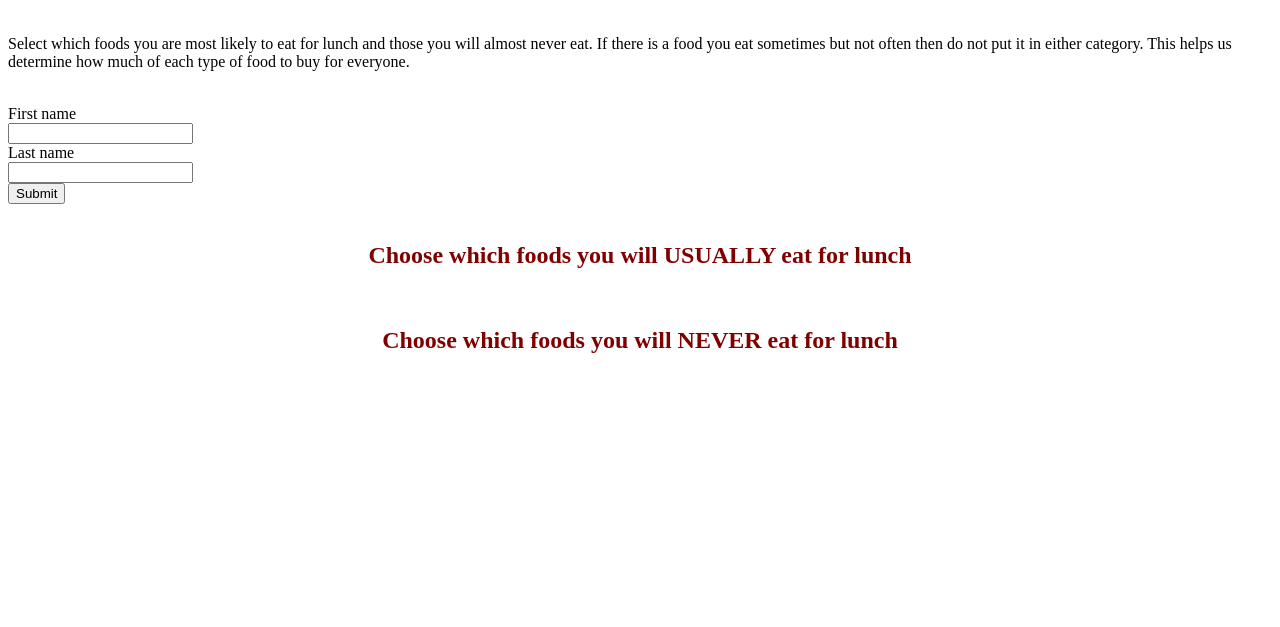
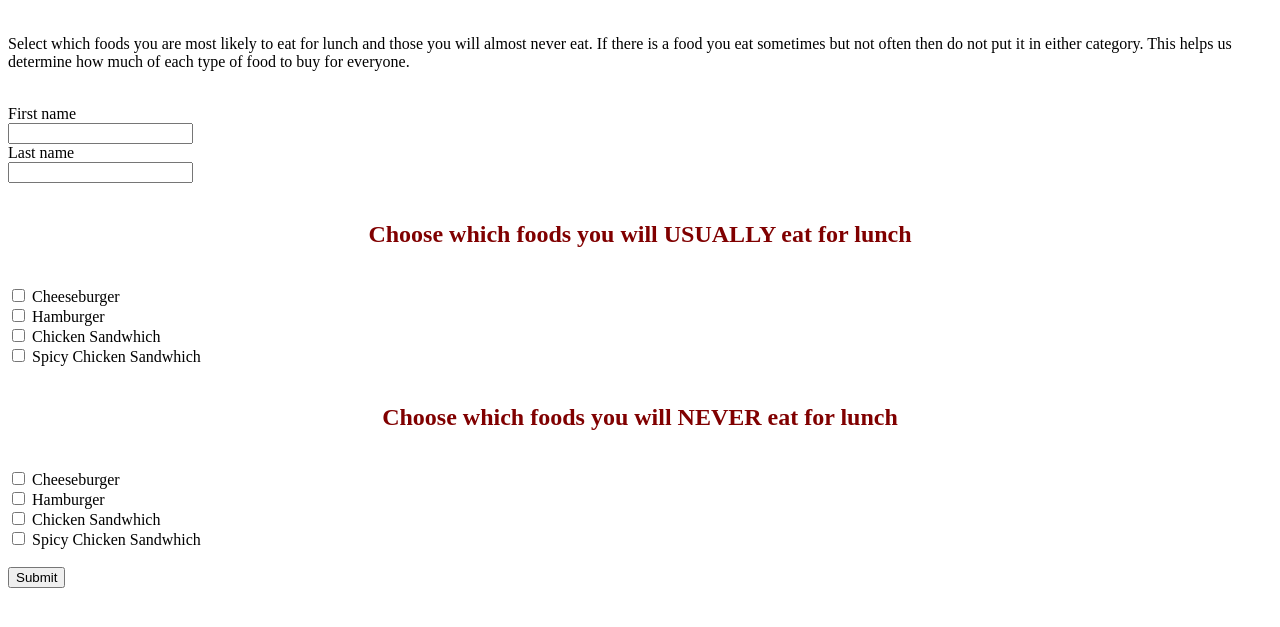
Before and after one commit to Isaac2194/SolveAProblemProject, a plain HTML site: page index.html in a window 1280 px wide. Shown: the part 79-706 px from the top of the page. Drawn offline with Linux system fonts and the light colour scheme.

Commit message:
checkboxes

```diff
--- a/index.html
+++ b/index.html
@@ -16,12 +16,41 @@
       <input type="text" id="fname" name="fname"><br>
       <label for="lname">Last name</label><br>
       <input type="text" id="lname" name="lname"><br>
+      <br>
+      <h2 style="color:maroon;text-align:center;">Choose which foods you will USUALLY eat for lunch</h2>
+      <br>
+
+      <input type="checkbox" id="cheeseburger1" name="cheeseburger1" value="Cheeseburger1">
+      <label for="cheeseburger1"> Cheeseburger</label><br>
+
+      <input type="checkbox" id="hamburger1" name="hamburger1" value="Hamburger1">
+      <label for="hamburger1"> Hamburger</label><br>
+
+      <input type="checkbox" id="chickensandwich1" name="chickensandwich1" value="Chicken Sandwich1">
+      <label for="chickensandwich1"> Chicken Sandwhich</label><br>
+
+      <input type="checkbox" id="spicychickensandwich1" name="spicychickensandwich1" value="Spicy Chicken Sandwich1">
+      <label for="spicychickensandwich1"> Spicy Chicken Sandwhich</label><br>
+
+      <br>
+      <h2 style="color:maroon;text-align:center;">Choose which foods you will NEVER eat for lunch</h2>
+      <br>
+
+      <input type="checkbox" id="cheeseburger2" name="cheeseburger2" value="Cheeseburger2">
+      <label for="cheeseburger2"> Cheeseburger</label><br>
+
+      <input type="checkbox" id="hamburger2" name="hamburger2" value="Hamburger2">
+      <label for="hamburger2"> Hamburger</label><br>
+
+      <input type="checkbox" id="chickensandwich2" name="chickensandwich2" value="Chicken Sandwich2">
+      <label for="chickensandwich2"> Chicken Sandwhich</label><br>
+
+      <input type="checkbox" id="spicychickensandwich2" name="spicychickensandwich2" value="Spicy Chicken Sandwich2">
+      <label for="spicychickensandwich2"> Spicy Chicken Sandwhich</label><br>
+
+      <br>
       <input type="submit" value="Submit">
     </form>
-    <br>
-    <h2 style="color:maroon;text-align:center;">Choose which foods you will USUALLY eat for lunch</h2>
-    <br>
-    <h2 style="color:maroon;text-align:center;">Choose which foods you will NEVER eat for lunch</h2>
     <script src="script.js"></script>
   </body>
 </html>
```
